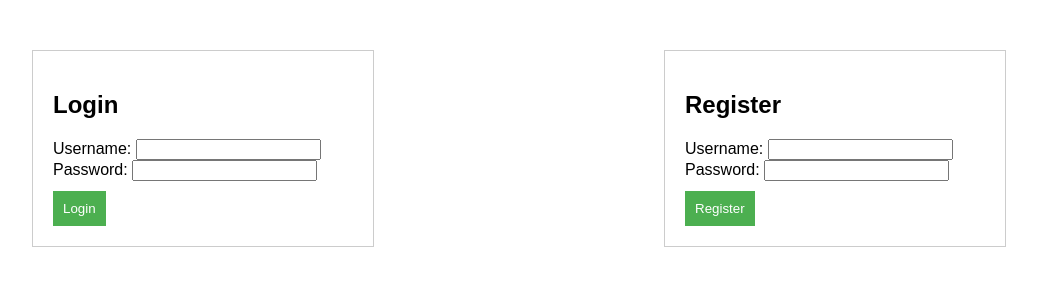
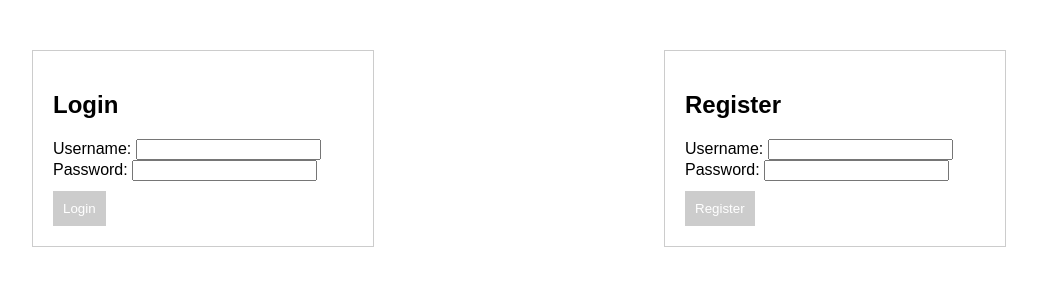
Before and after one commit to jnstchun/jnstchun.github.io, a plain HTML site: page index.html in a window 1280 px wide. Shown: the whole page, without its empty margins (121-1158 px from the left). Drawn offline with Linux system fonts and the light colour scheme.

Commit message:
Update index.html

```diff
--- a/index.html
+++ b/index.html
@@ -22,7 +22,7 @@
         }
 
         button {
-            background-color: #4CAF50;
+            background-color: #ccc;
             color: white;
             padding: 10px;
             margin-top: 10px;
```
